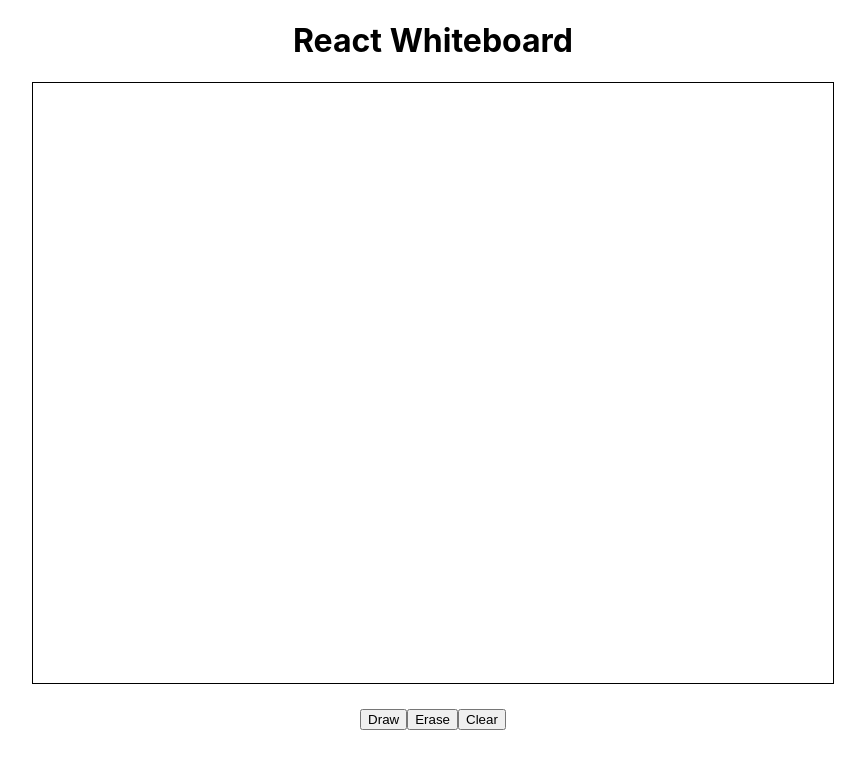
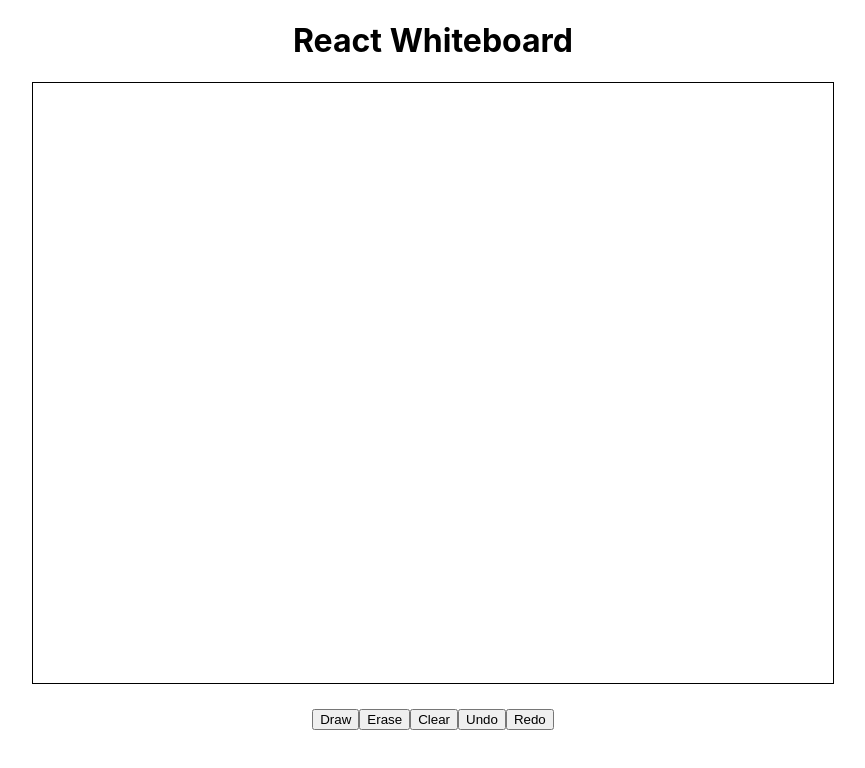
Before and after one commit to Peanutix/WorkMate, a React (Create React App) app in the folder workmate/: page / in a window 1280 px wide. Shown: the top 768 px of the page, without its empty margins (207-1072 px from the left). Built offline with nearby package versions, Linux system fonts and the light colour scheme.

Commit message:
whiteboard in the making

```diff
--- /dev/null
+++ b/workmate/src/Whiteboard.css
@@ -0,0 +1,3 @@
+.whiteboard_button {
+
+}
--- a/workmate/src/Whiteboard.js
+++ b/workmate/src/Whiteboard.js
@@ -1,18 +1,34 @@
-// Whiteboard.js
 import React, { useRef, useState, useEffect } from 'react';
 
 const Whiteboard = () => {
     const canvasRef = useRef(null);
     const [isDrawing, setIsDrawing] = useState(false);
     const [lastPosition, setLastPosition] = useState({ x: 0, y: 0 });
+    const [mode, setMode] = useState("draw"); // 'draw' or 'erase'
+    const [history, setHistory] = useState([]);
+    const [redoStack, setRedoStack] = useState([]);
 
-    // To handle drawing on canvas
-    const startDrawing = (e) => {
-        setIsDrawing(true);
+    useEffect(() => {
         const canvas = canvasRef.current;
         const ctx = canvas.getContext('2d');
+        ctx.lineWidth = 2;
+        ctx.lineCap = 'round';
+        ctx.strokeStyle = 'black';
+    }, []);
+
+    // Save current state for undo
+    const saveState = () => {
+        const canvas = canvasRef.current;
+        setHistory((prev) => [...prev, canvas.toDataURL()]);
+        setRedoStack([]); // Clear redo stack when new action is made
+    };
+
+    const startDrawing = (e) => {
+        saveState(); // Save state before drawing
+        setIsDrawing(true);
         const { offsetX, offsetY } = e.nativeEvent;
         setLastPosition({ x: offsetX, y: offsetY });
+        const ctx = canvasRef.current.getContext('2d');
         ctx.beginPath();
         ctx.moveTo(offsetX, offsetY);
     };
@@ -22,6 +38,9 @@ const Whiteboard = () => {
         const canvas = canvasRef.current;
         const ctx = canvas.getContext('2d');
         const { offsetX, offsetY } = e.nativeEvent;
+
+        ctx.strokeStyle = mode === "erase" ? "white" : "black";
+        ctx.lineWidth = mode === "erase" ? 10 : 1.5; // Thicker stroke for eraser
         ctx.lineTo(offsetX, offsetY);
         ctx.stroke();
         setLastPosition({ x: offsetX, y: offsetY });
@@ -32,18 +51,43 @@ const Whiteboard = () => {
     };
 
     const clearCanvas = () => {
+        saveState();
         const canvas = canvasRef.current;
         const ctx = canvas.getContext('2d');
         ctx.clearRect(0, 0, canvas.width, canvas.height);
     };
 
-    useEffect(() => {
+    const undo = () => {
+        if (history.length === 0) return;
         const canvas = canvasRef.current;
         const ctx = canvas.getContext('2d');
-        ctx.lineWidth = 1.5;
-        ctx.lineCap = 'round';
-        ctx.strokeStyle = 'black';
-    }, []);
+        const previousState = history.pop();
+        setRedoStack((prev) => [...prev, canvas.toDataURL()]); // Save current state for redo
+        setHistory([...history]);
+
+        const img = new Image();
+        img.src = previousState;
+        img.onload = () => {
+            ctx.clearRect(0, 0, canvas.width, canvas.height);
+            ctx.drawImage(img, 0, 0);
+        };
+    };
+
+    const redo = () => {
+        if (redoStack.length === 0) return;
+        const canvas = canvasRef.current;
+        const ctx = canvas.getContext('2d');
+        const nextState = redoStack.pop();
+        setHistory((prev) => [...prev, canvas.toDataURL()]); // Save current state for undo
+        setRedoStack([...redoStack]);
+
+        const img = new Image();
+        img.src = nextState;
+        img.onload = () => {
+            ctx.clearRect(0, 0, canvas.width, canvas.height);
+            ctx.drawImage(img, 0, 0);
+        };
+    };
 
     return (
         <div style={{ textAlign: 'center' }}>
@@ -56,12 +100,14 @@ const Whiteboard = () => {
                 onMouseMove={draw}
                 onMouseUp={stopDrawing}
                 onMouseLeave={stopDrawing}
-                style={{ border: '1px solid #000' }}
+                style={{ border: '1px solid #000', backgroundColor: 'white' }}
             />
             <div style={{ marginTop: '20px' }}>
-                <button>Draw</button>
-                <button>Erase</button>
-                <button onClick={clearCanvas}>Clear</button>
+                <button className="whiteboard_button" onClick={() => setMode("draw")}>Draw</button>
+                <button className="whiteboard_button" onClick={() => setMode("erase")}>Erase</button>
+                <button className="whiteboard_button" onClick={clearCanvas}>Clear</button>
+                <button className="whiteboard_button" onClick={undo}>Undo</button>
+                <button className="whiteboard_button" onClick={redo}>Redo</button>
             </div>
         </div>
     );
```
